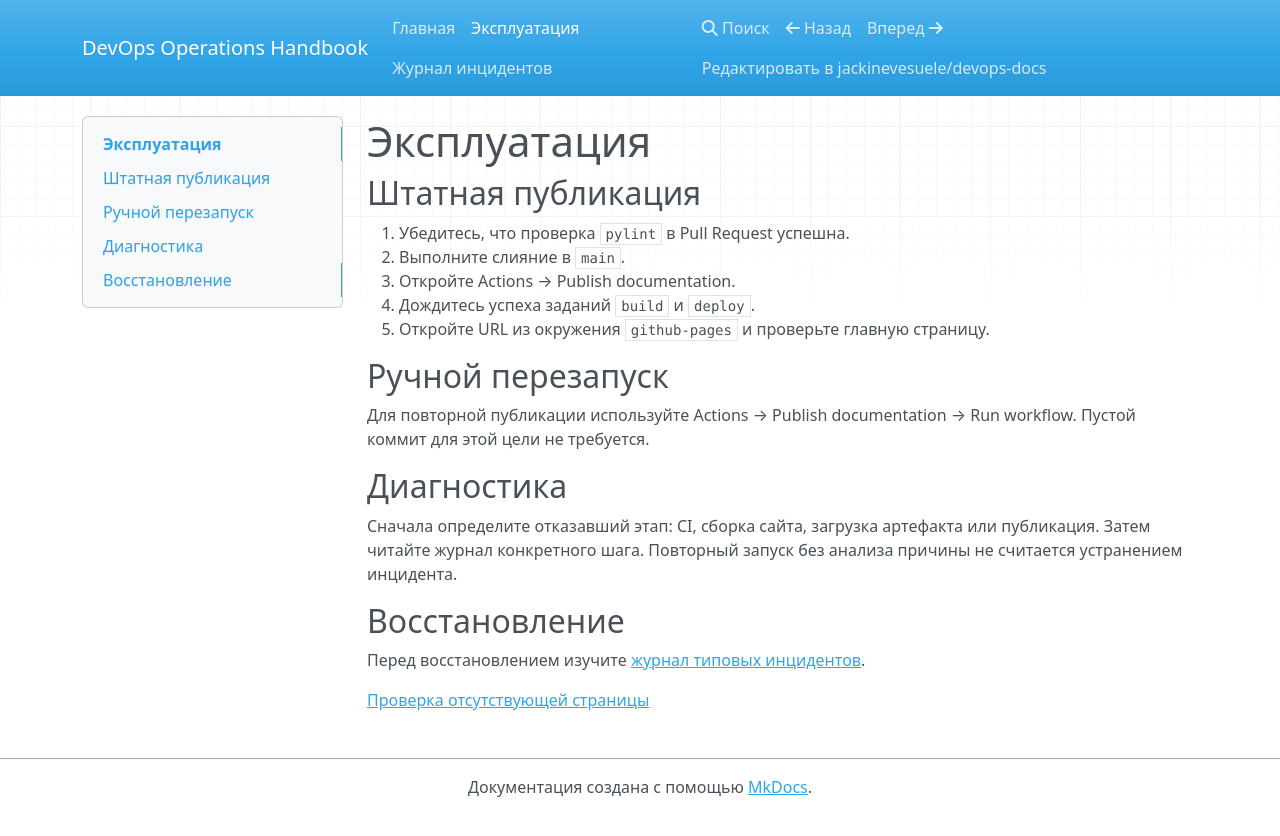
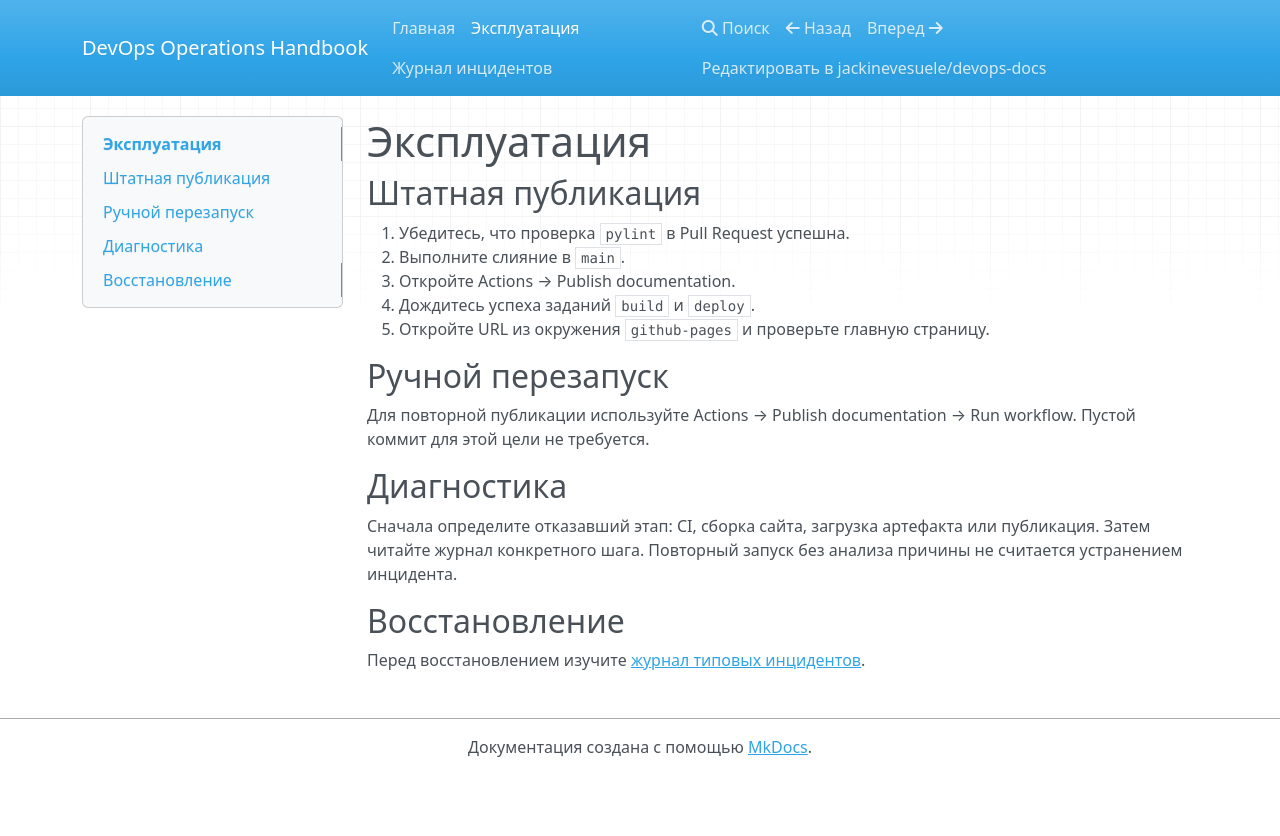
Before and after one commit to jackinevesuele/devops-docs, an MkDocs documentation site: the page built from docs/runbook.md, in a window 1280 px wide. Shown: the top 836 px of the page. Built offline with MkDocs 1.6.1, drawn with Linux system fonts in a browser that asks for light colours; nearby versions of some CDN libraries.

Commit message:
fix: remove missing page link after negative CI experiment

```diff
--- a/docs/runbook.md
+++ b/docs/runbook.md
@@ -21,5 +21,3 @@
 ## Восстановление
 
 Перед восстановлением изучите [журнал типовых инцидентов](incidents.md).
-
-[Проверка отсутствующей страницы](missing-page.md)
```
